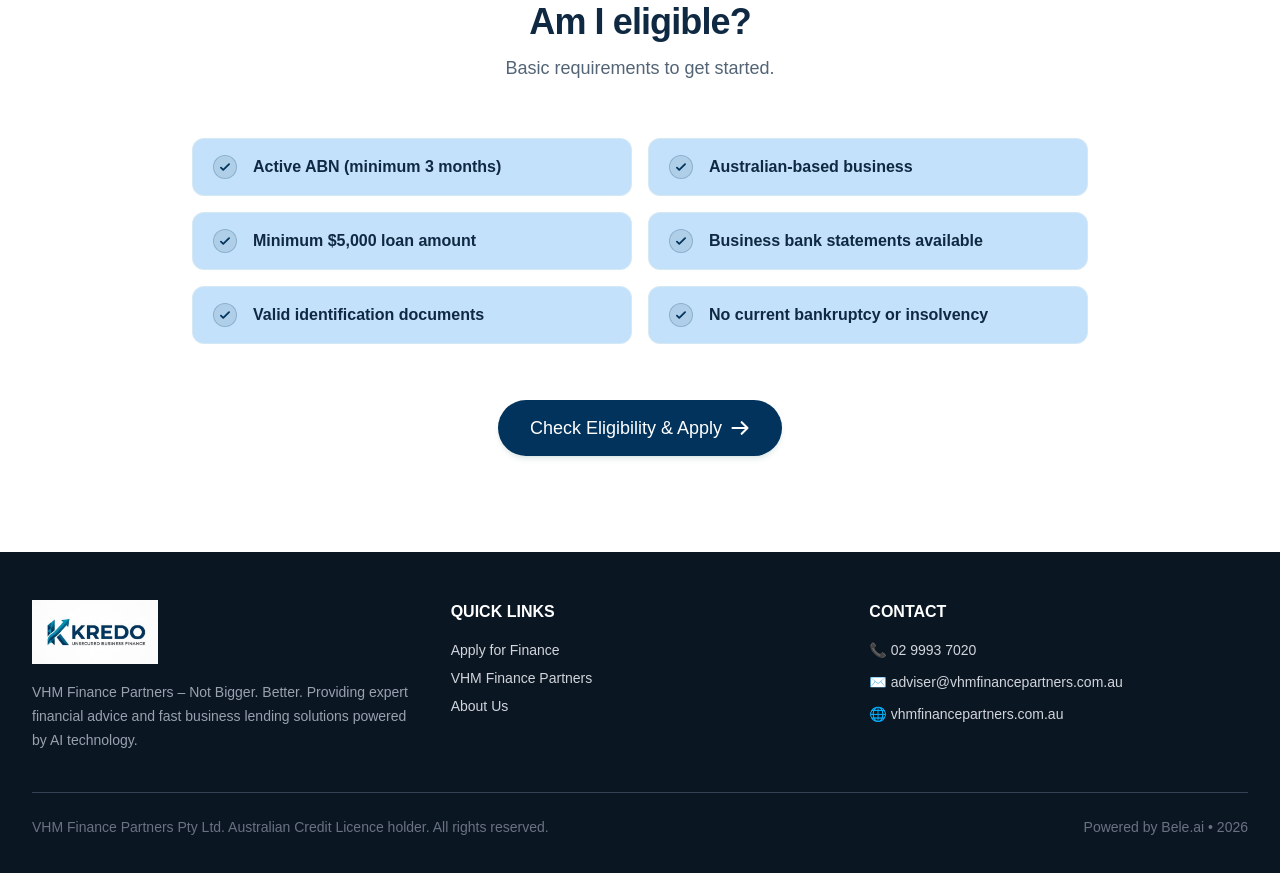
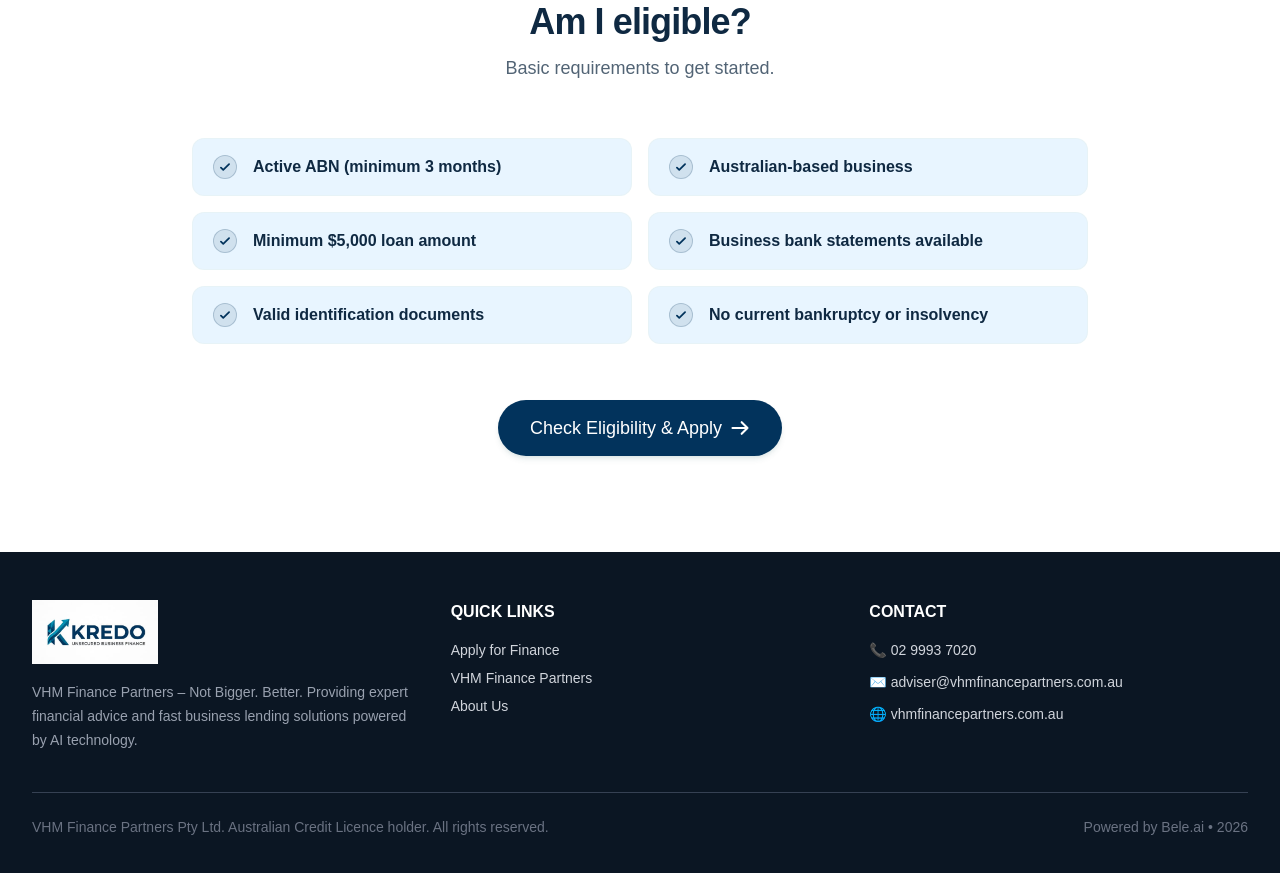
Before and after one commit to macworldgithub/vhm-frontend, a Next.js app: page / in a window 1280 px wide. Shown: the part 3260-4133 px from the top of the page. Built offline with nearby package versions, Linux system fonts and the light colour scheme.

Commit message:
complete ui

```diff
--- a/src/components/Eligibility.tsx
+++ b/src/components/Eligibility.tsx
@@ -37,7 +37,7 @@ export default function Eligibility() {
           {requirements.map((req, index) => (
             <div
               key={index}
-              className="bg-[#c3e1fa] rounded-xl px-5 py-4 flex items-center gap-4 border border-[#e8f2f0]/50 transition-colors duration-200 hover:bg-[#edf5f3]"
+              className="bg-[#d2ebff]/50 rounded-xl px-5 py-4 flex items-center gap-4 border border-[#e8f2f0]/50 transition-colors duration-200 hover:bg-[#d2ebff]"
             >
               {/* Custom Circular Check Icon Container */}
               <div className="flex-shrink-0 w-6 h-6 rounded-full bg-[#02335C]/10 border border-[#02335C]/20 flex items-center justify-center">
--- a/src/layout/Navbar.tsx
+++ b/src/layout/Navbar.tsx
@@ -32,7 +32,7 @@ export default function Navbar() {
     <header
       className={`fixed top-0 left-0 w-full z-50 transition-all duration-300 ${
         isScrolled
-          ? "bg-white/95 backdrop-blur-md shadow-md border-b border-gray-100"
+          ? "bg-white/90 backdrop-blur-md shadow-md border-b border-gray-100"
           : "bg-transparent"
       }`}
     >
```
